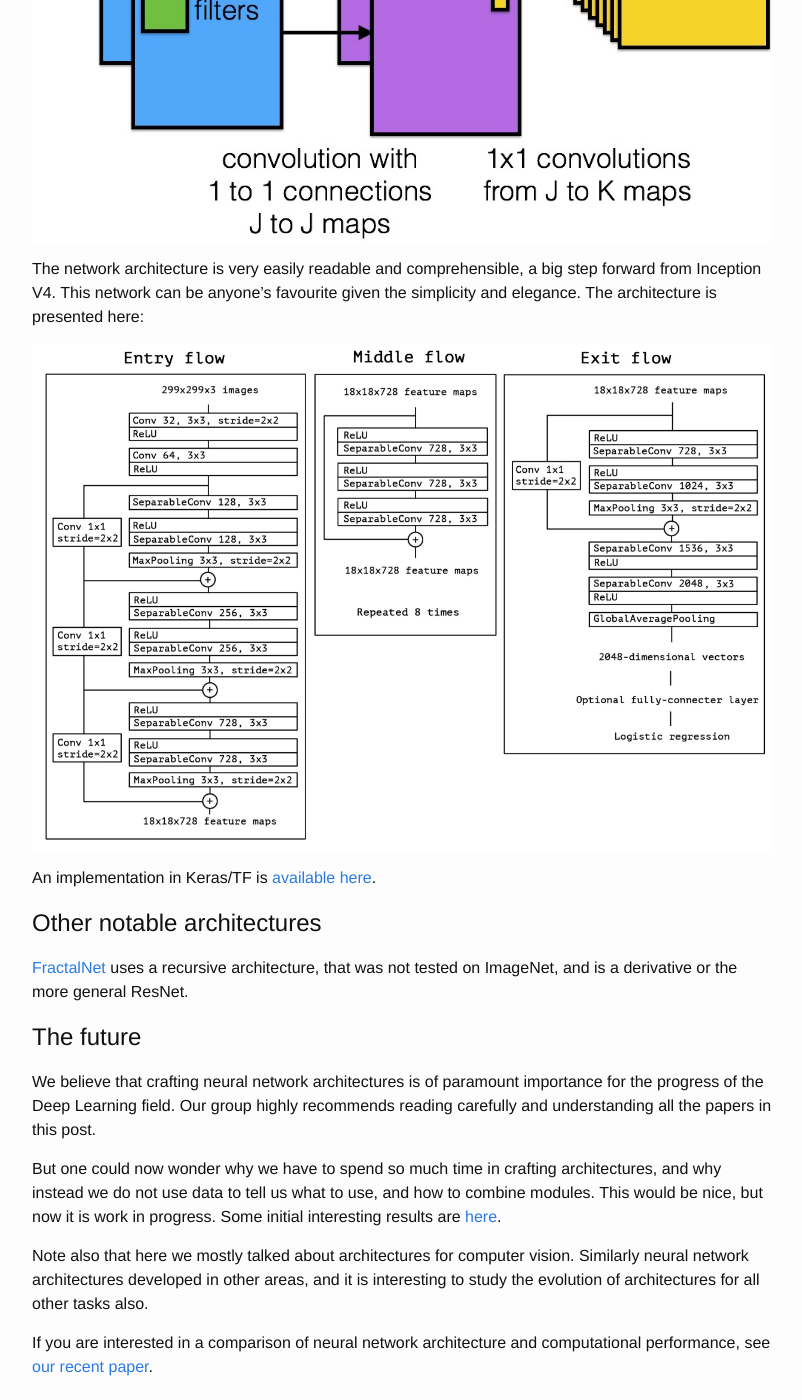
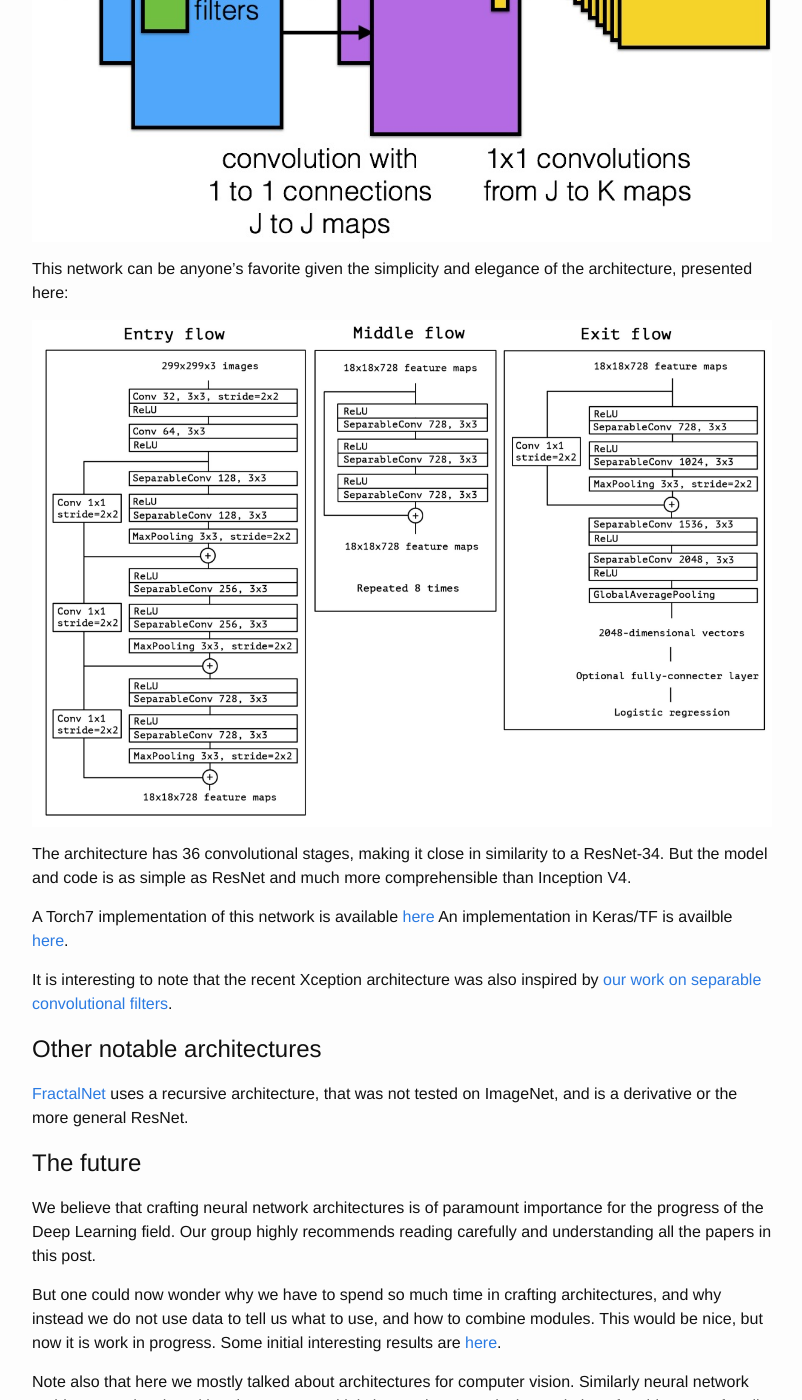
Before and after one commit to culurciello/culurciello.github.io, a Jekyll site: the page built from _posts/2016-06-05-nets.markdown, in a window 1280 px wide and 1400 px high, scrolled down 14017 px. Shown: the whole window, without its empty margins (238-1040 px from the left). Built offline with Jekyll 4.4.1, drawn with Linux system fonts in a browser that asks for light colours; some of the changed text lies outside the part shown.

Commit message:
upadte xception

```diff
--- a/_posts/2016-06-05-nets.markdown
+++ b/_posts/2016-06-05-nets.markdown
@@ -231,16 +231,21 @@ GoogLeNet, be careful with modifications.
 
 [Xception](https://arxiv.org/abs/1610.02357) improves on the inception module and architecture with a simple and more elegant architecture that is as effective as ResNet and Inception V4.
 
-The Xception module is based on TensorFlow module [separable_conv2d](https://www.tensorflow.org/versions/r0.11/api_docs/python/nn.html#separable_conv2d) and is represented here:
+The Xception module is presented here:
 
 ![](/assets/nets/xception.jpg)
 
-The network architecture is very easily readable and comprehensible, a big step forward from Inception V4. This network can be anyone's favourite given the simplicity and elegance. The architecture is presented here:
+This network can be anyone's favorite given the simplicity and elegance of the architecture, presented here:
 
 ![](/assets/nets/xception-net.jpg)
 
-An implementation in Keras/TF is [available here](https://keras.io/applications/#xception).
+The architecture has 36 convolutional stages, making it close in similarity to a ResNet-34. But the model and code is as simple as ResNet and much more comprehensible than Inception V4.
 
+A Torch7 implementation of this network is available [here](https://gist.github.com/culurciello/554c8e56d3bbaf7c66bf66c6089dc221)
+An implementation in Keras/TF is availble [here](https://keras.io/applications/#xception).
+
+
+It is interesting to note that the recent Xception architecture was also inspired by [our work on separable convolutional filters](https://arxiv.org/abs/1412.5474).
 
 # Other notable architectures
 
```
